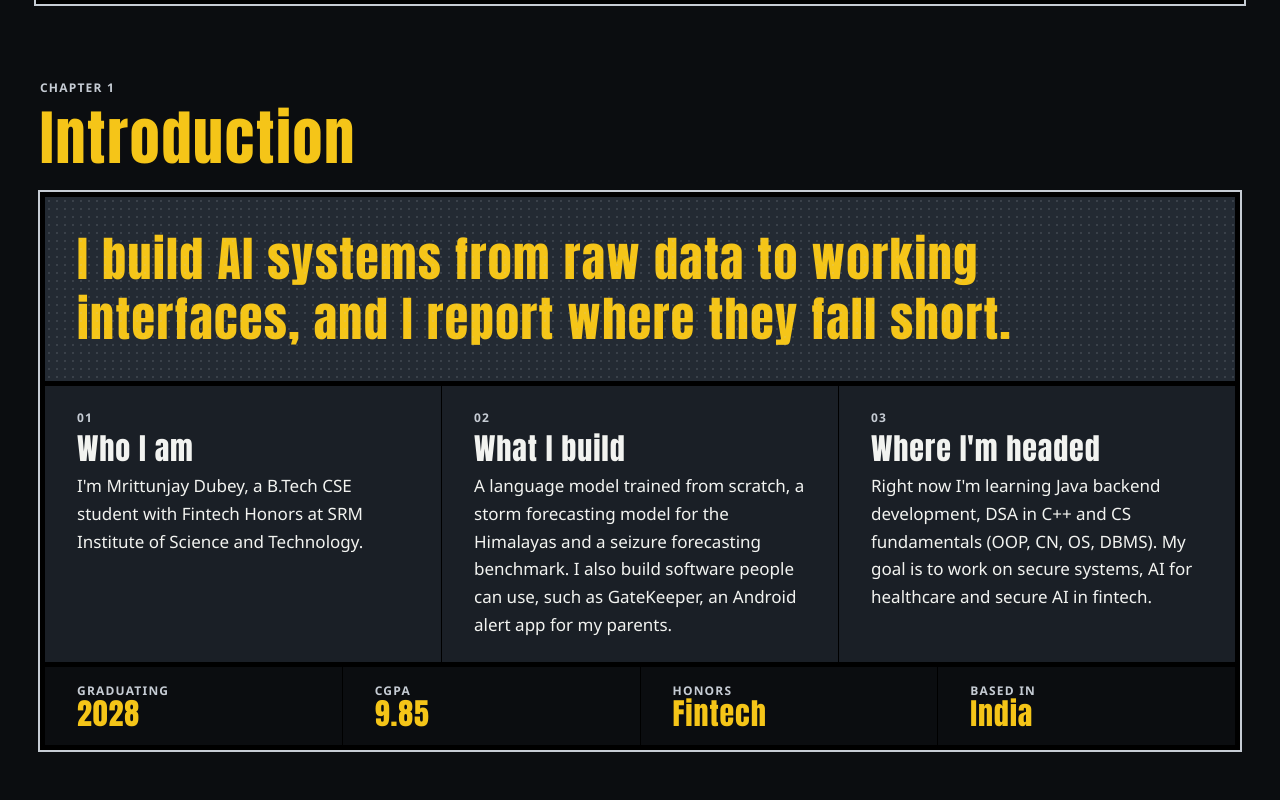
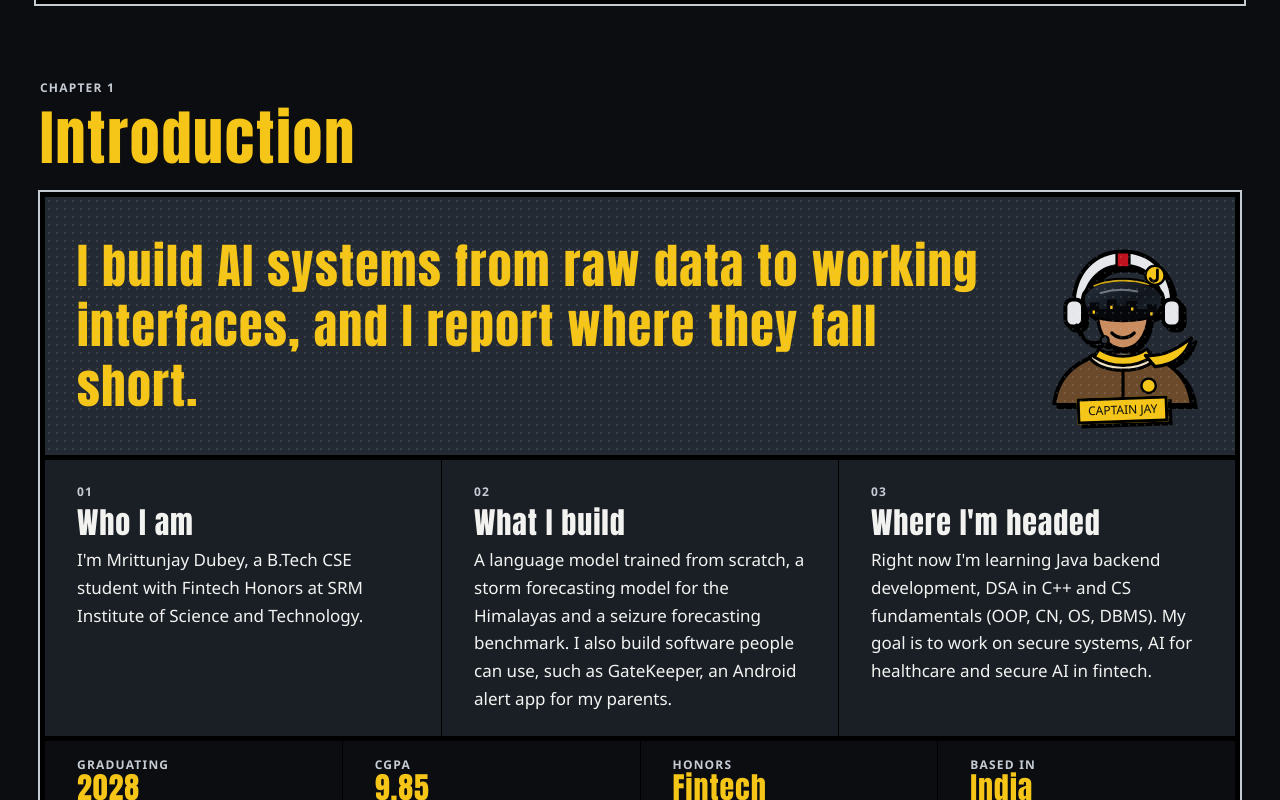
Before and after one commit to JayD108/PortFolio, a React (Vite) app: page / in a window 1280 px wide. Shown: the part 815-1615 px from the top of the page. Built offline with nearby package versions, Linux system fonts and the light colour scheme; a web font is replaced by a local one.

Commit message:
Add an original Captain Jay portrait to the introduction and the jet's speech bubble

```diff
--- /dev/null
+++ b/src/components/CaptainJay.tsx
@@ -0,0 +1,62 @@
+import { useId } from 'react'
+
+/**
+ * Captain Jay: an original comic portrait of the pilot persona. The mirrored visor reflects
+ * the night city, so the character works without drawing a real face.
+ */
+export function CaptainJay({ className = '', title }: { className?: string; title?: string }) {
+  // Unique ids, because the portrait can appear more than once on the page.
+  const uid = 'cj' + useId().replace(/[^a-zA-Z0-9]/g, '')
+  const a11y = title ? { role: 'img', 'aria-label': title } : { 'aria-hidden': true }
+  return (
+    <svg viewBox="0 0 200 220" className={className} {...a11y}>
+      <defs>
+        <linearGradient id={`${uid}-visor`} x1="0" y1="0" x2="1" y2="1">
+          <stop offset="0" stopColor="#2a3442" />
+          <stop offset="0.55" stopColor="#11161d" />
+          <stop offset="1" stopColor="#1f2833" />
+        </linearGradient>
+        <clipPath id={`${uid}-clip`}>
+          <path d="M50 86C53 56 147 56 150 86 152 106 134 114 100 114 66 114 48 106 50 86Z" />
+        </clipPath>
+      </defs>
+
+      {/* Flight jacket with a fur collar */}
+      <path d="M14 220C18 176 56 154 100 154S182 176 186 220Z" fill="#6b4a2b" stroke="#000" strokeWidth="5" strokeLinejoin="round" />
+      <path d="M58 160C70 182 130 182 142 160 132 152 68 152 58 160Z" fill="#efe3c6" stroke="#000" strokeWidth="4" strokeLinejoin="round" />
+      <path d="M100 176V220" stroke="#000" strokeWidth="4" />
+      <circle cx="132" cy="196" r="9" fill="#f5c518" stroke="#000" strokeWidth="3" />
+
+      {/* Yellow scarf trailing in the wind */}
+      <path d="M70 150C88 162 112 162 130 150L136 160C114 174 86 174 64 160Z" fill="#f5c518" stroke="#000" strokeWidth="4" strokeLinejoin="round" />
+      <path d="M128 158C150 160 168 150 186 136 180 156 166 170 140 172Z" fill="#f5c518" stroke="#000" strokeWidth="4" strokeLinejoin="round" />
+
+      {/* Chin and smile below the visor */}
+      <path d="M68 108C70 136 84 150 100 150S130 136 132 108Z" fill="#c98d5f" stroke="#000" strokeWidth="4" strokeLinejoin="round" />
+      <path d="M86 130C94 138 106 138 114 130" fill="none" stroke="#000" strokeWidth="4" strokeLinecap="round" />
+
+      {/* Helmet shell with a red stripe and ear cups */}
+      <path d="M38 98C38 52 66 28 100 28S162 52 162 98L150 104C150 66 128 46 100 46S50 66 50 104Z" fill="#e6e8eb" stroke="#000" strokeWidth="5" strokeLinejoin="round" />
+      <path d="M92 29H108V48H92Z" fill="#c1121f" stroke="#000" strokeWidth="3" />
+      <rect x="28" y="88" width="22" height="34" rx="9" fill="#e6e8eb" stroke="#000" strokeWidth="5" />
+      <rect x="150" y="88" width="22" height="34" rx="9" fill="#e6e8eb" stroke="#000" strokeWidth="5" />
+
+      {/* Headset microphone */}
+      <path d="M42 120C46 140 60 146 74 140" fill="none" stroke="#000" strokeWidth="4" strokeLinecap="round" />
+      <circle cx="77" cy="139" r="5" fill="#2b323c" stroke="#000" strokeWidth="3" />
+
+      {/* Mirrored visor reflecting the city: rooftops and a few lit windows */}
+      <path d="M50 86C53 56 147 56 150 86 152 106 134 114 100 114 66 114 48 106 50 86Z" fill={`url(#${uid}-visor)`} stroke="#000" strokeWidth="5" />
+      <g clipPath={`url(#${uid}-clip)`}>
+        <path d="M44 114V98H58V92H70V100H80V88H92V96H104V90H118V100H130V94H142V102H156V114Z" fill="#05070a" />
+        <path d="M62 102h3v4h-3ZM84 96h3v4h-3ZM110 98h3v4h-3ZM134 104h3v4h-3Z" fill="#f5c518" />
+        <path d="M64 70C84 62 110 62 132 68" fill="none" stroke="#f5c518" strokeWidth="4" strokeLinecap="round" opacity="0.85" />
+        <path d="M72 80C88 75 104 75 118 78" fill="none" stroke="#c6ccd4" strokeWidth="2.5" strokeLinecap="round" opacity="0.5" />
+      </g>
+
+      {/* "J" callsign badge on the helmet */}
+      <circle cx="140" cy="58" r="12" fill="#f5c518" stroke="#000" strokeWidth="3" />
+      <path d="M143 51V61C143 66 136 67 134 62" fill="none" stroke="#000" strokeWidth="3.5" strokeLinecap="round" />
+    </svg>
+  )
+}
--- a/src/components/Encounters.tsx
+++ b/src/components/Encounters.tsx
@@ -1,6 +1,7 @@
 import { useCallback, useEffect, useRef, useState } from 'react'
 import { consoleNote, endOfIssue, jet } from '../content/fun'
 import { chapters, links } from '../content/site'
+import { CaptainJay } from './CaptainJay'
 import { copyText } from './copyText'
 
 /** Remembers for this visit that something was shown. Works without storage too. */
@@ -180,7 +181,10 @@ export function Encounters() {
           >
             <JetArt />
             <div className="jet-bubble relative grid max-w-[min(22rem,calc(100vw-2*var(--edge)-1rem))] gap-2 border-[3px] border-black bg-cream p-3 text-night shadow-[4px_4px_0_#000]">
-              <p className="comic-heading text-xl leading-none">{jet.captain}</p>
+              <div className="flex items-center gap-2.5">
+                <CaptainJay className="h-auto w-12 shrink-0" />
+                <p className="comic-heading text-xl leading-none">{jet.captain}</p>
+              </div>
               <p className="text-sm leading-snug">{jet.message}</p>
               <div className="flex flex-wrap gap-2 pt-1">
                 <button type="button" onClick={goToSignal} className={`${button} bg-signal hover:bg-night hover:text-signal`}>{jet.cta}</button>
--- a/src/components/Introduction.tsx
+++ b/src/components/Introduction.tsx
@@ -1,4 +1,5 @@
 import { intro } from '../content/intro'
+import { CaptainJay } from './CaptainJay'
 import { ChapterHeader, Reveal } from './Comic'
 
 export function Introduction() {
@@ -7,8 +8,12 @@ export function Introduction() {
       <ChapterHeader id="intro-title" chapter={intro.chapter} title={intro.title} />
       <Reveal>
         <article className="panel-frame bg-gunmetal">
-          <div className="halftone-shift relative border-b-[5px] border-black bg-slate/60 px-5 py-6 sm:px-8 md:py-8">
-            <p className="comic-heading relative max-w-5xl text-3xl leading-tight text-signal sm:text-4xl md:text-5xl">{intro.lead}</p>
+          <div className="halftone-shift relative flex items-center gap-4 border-b-[5px] border-black bg-slate/60 px-5 py-6 sm:gap-8 sm:px-8 md:py-8">
+            <p className="comic-heading relative min-w-0 max-w-5xl flex-1 text-3xl leading-tight text-signal sm:text-4xl md:text-5xl">{intro.lead}</p>
+            <figure className="relative m-0 hidden shrink-0 sm:grid">
+              <CaptainJay className="h-auto w-32 drop-shadow-[4px_4px_0_#000] md:w-40" title="Captain Jay, my comic pilot persona" />
+              <figcaption className="caption-box -mt-2 w-fit justify-self-center -rotate-2 px-2 py-0.5 text-xs uppercase">Captain Jay</figcaption>
+            </figure>
           </div>
 
           <div className="grid gap-px bg-black md:grid-cols-3">
```
